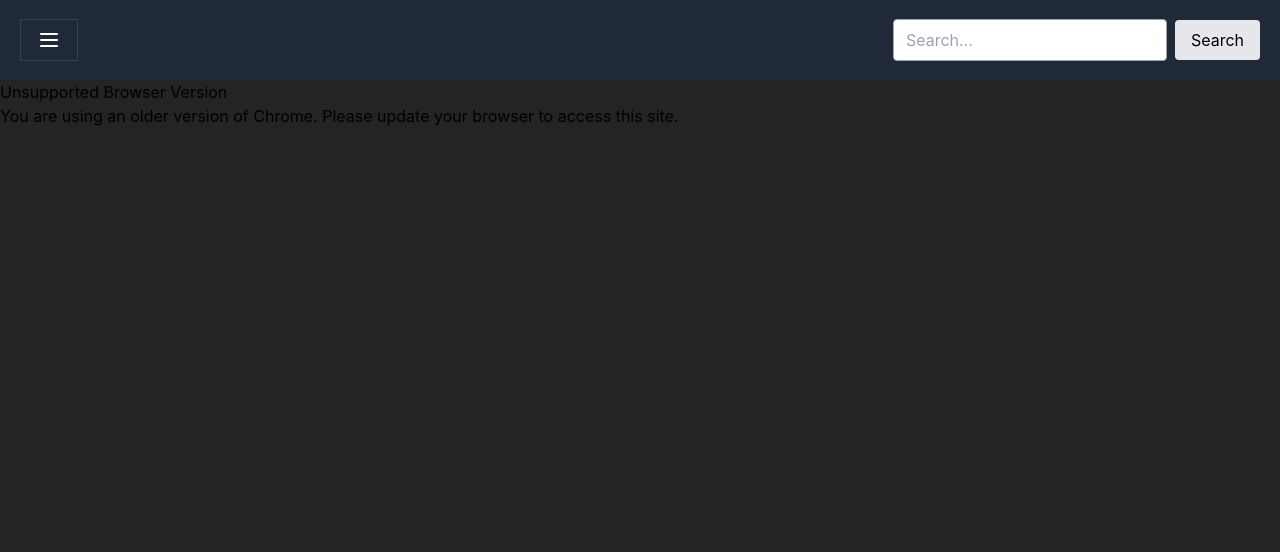
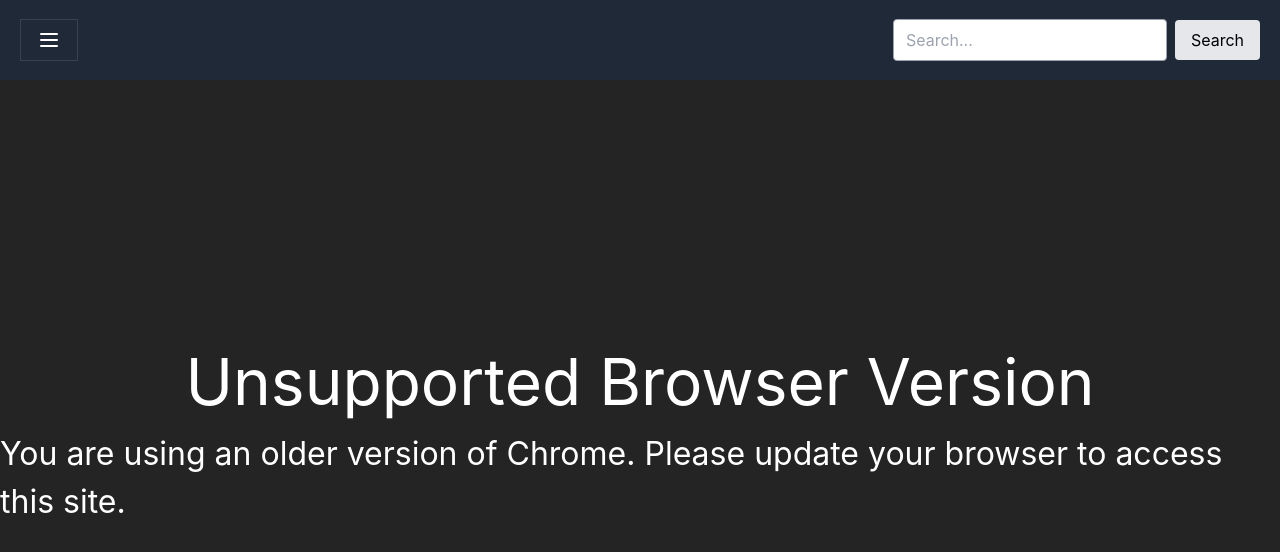
Before and after one commit to Ariseni/smarttv-app, a Next.js app: page /fallback in a window 1280 px wide. Before the commit this address had no page. Shown: the top 552 px of the page. Built offline with nearby package versions, Linux system fonts and the light colour scheme.

Commit message:
refactor browser guard into a provider

```diff
--- a/src/app/fallback/page.tsx
+++ b/src/app/fallback/page.tsx
@@ -2,9 +2,9 @@
 
 export default function FallbackPage() {
   return (
-    <div>
-      <h1>Unsupported Browser Version</h1>
-      <p>
+    <div className="flex h-full flex-col items-center justify-center">
+      <h1 className="text-[64px] text-white">Unsupported Browser Version</h1>
+      <p className="text-[32px] text-white">
         You are using an older version of Chrome. Please update your browser to
         access this site.
       </p>
--- a/src/app/layout.tsx
+++ b/src/app/layout.tsx
@@ -5,7 +5,7 @@
 import { Header } from "../components/header/Header";
 import { ReactNode } from "react";
 import { Metadata } from "next";
-import { BrowserGuard } from "@/components/BrowserGuard";
+import { BrowserGuardProvider } from "@/components/BrowserGuard";
 
 export const metadata: Metadata = {
   title: "Smart TV App",
@@ -24,7 +24,7 @@
         <link rel="icon" href="/monitor.png" />
       </head>
       <body>
-        <BrowserGuard />
+        <BrowserGuardProvider>
           <Header />
           <ReactQueryProvider>
             <main id="root" className="mt-20 h-[calc(100vh-100px)]">
@@ -33,6 +33,7 @@
               <div id="modal-root" />
             </main>
           </ReactQueryProvider>
+        </BrowserGuardProvider>
       </body>
     </html>
   );
--- a/src/components/BrowserGuard.tsx
+++ b/src/components/BrowserGuard.tsx
@@ -1,7 +1,11 @@
 "use client";
 
-import { useEffect } from "react";
+import { createContext, useContext, useEffect, ReactNode } from "react";
 import { useRouter } from "next/navigation";
+
+const BrowserGuardContext = createContext<{
+  isBrowserCompatible: boolean;
+} | null>(null);
 
 const isChromeOlderThan66 = (): boolean => {
   const userAgent = window.navigator.userAgent;
@@ -15,16 +19,30 @@
   return false;
 };
 
-export function BrowserGuard() {
+export function BrowserGuardProvider({ children }: { children: ReactNode }) {
   const router = useRouter();
 
   useEffect(() => {
     if (isChromeOlderThan66()) {
       router.push("/fallback");
-    } else {
-      router.replace("/discover");
     }
   }, [router]);
 
-  return null;
+  return (
+    <BrowserGuardContext.Provider
+      value={{ isBrowserCompatible: !isChromeOlderThan66() }}
+    >
+      {children}
+    </BrowserGuardContext.Provider>
+  );
 }
+
+export function useBrowserGuard() {
+  const context = useContext(BrowserGuardContext);
+  if (!context) {
+    throw new Error(
+      "useBrowserGuard must be used within a BrowserGuardProvider",
+    );
+  }
+  return context;
+}
```
Lines whose indentation alone changed are shown as unchanged.
